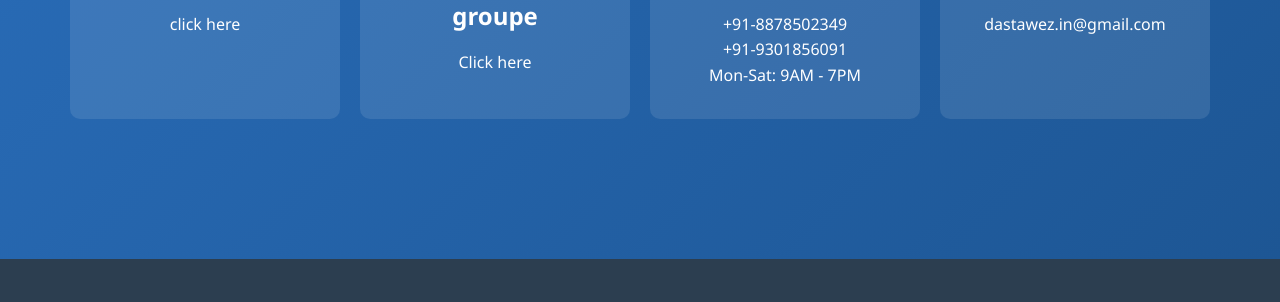
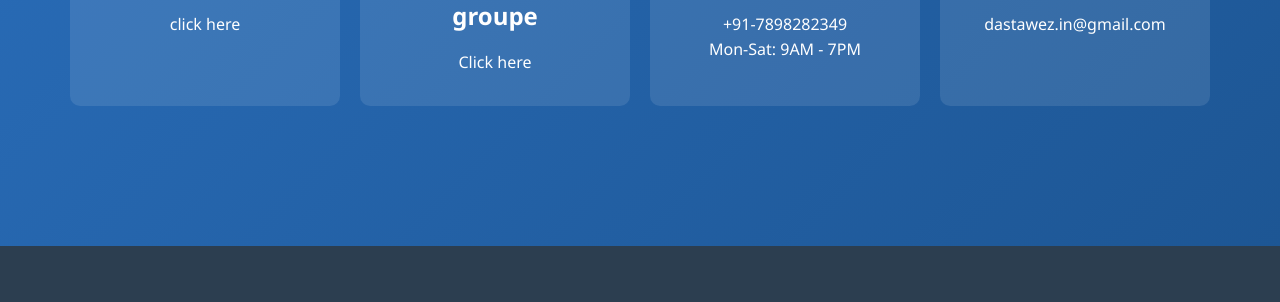
Before and after one commit to Naved20/DASTAWEZ.IN, a plain HTML site: page index.html in a window 1280 px wide. Shown: the part 2795-3097 px from the top of the page. Drawn offline with Linux system fonts and the light colour scheme.

Commit message:
Update index.html

```diff
--- a/index.html
+++ b/index.html
@@ -976,8 +976,7 @@ header {
                 <div class="contact-card">
                     <i>📞</i>
                     <h3>Call Us</h3>
-                    <p><a style="text-decoration: none; color: white;" href="tel:+918878502349">+91-8878502349</a></p>
-                    <p><a style="text-decoration: none; color: white;" href="tel:+919301856091">+91-9301856091</a></p>
+                    <p><a style="text-decoration: none; color: white;" href="tel:+917898282349">+91-7898282349</a></p>
 
                     <p>Mon-Sat: 9AM - 7PM</p>
                 </div>
```
